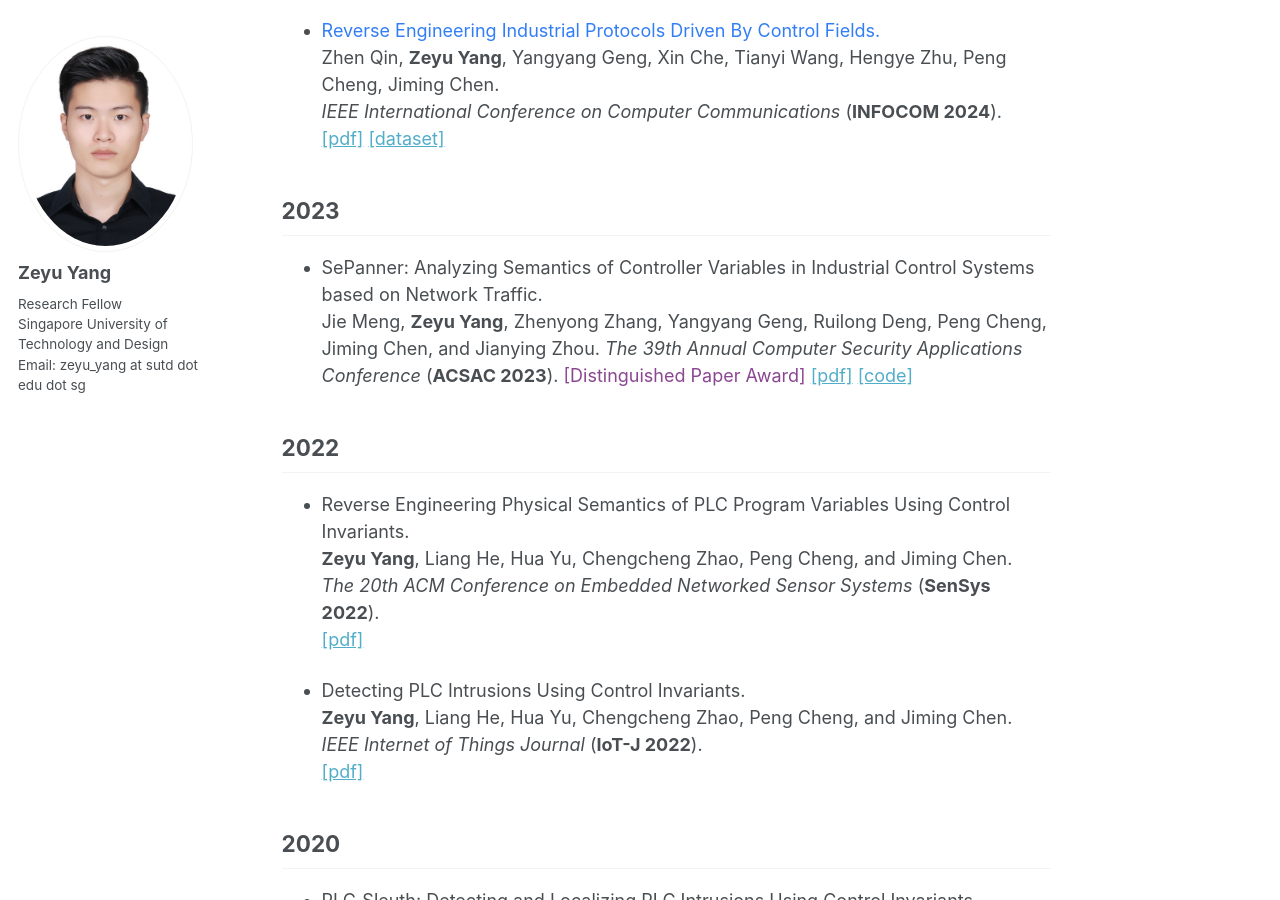
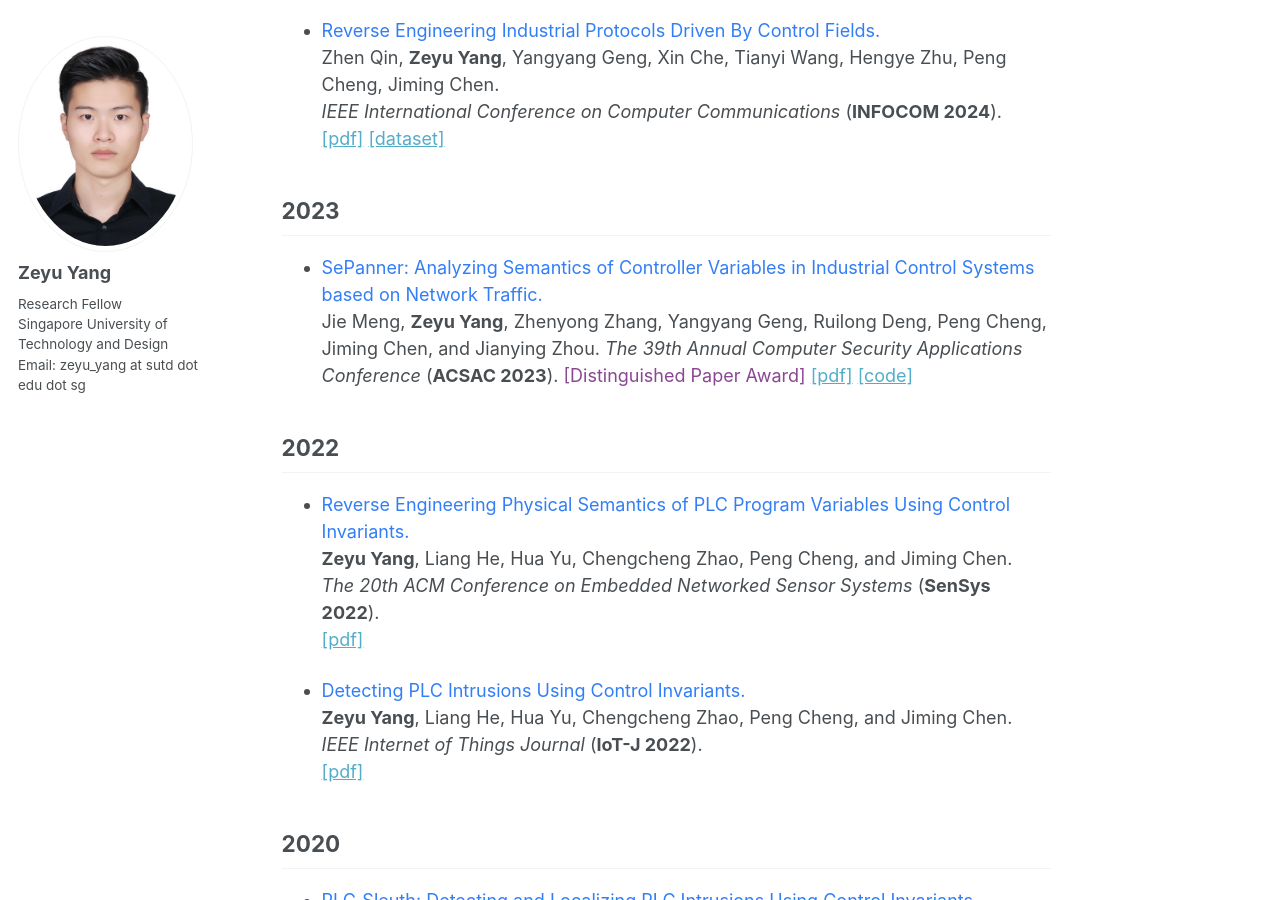
Before and after one commit to zeyuid/zeyuid.github.io, a Jekyll site: the page built from _pages/publications.md, in a window 1280 px wide and 900 px high, scrolled down 404 px. Built offline with Jekyll 4.4.1, drawn with Linux system fonts in a browser that asks for light colours.

Commit message:
add file

```diff
--- a/_pages/publications.md
+++ b/_pages/publications.md
@@ -29,8 +29,8 @@ Zhen Qin, **Zeyu Yang**, Yangyang Geng, Xin Che, Tianyi Wang, Hengye Zhu, Peng C
 
 ## 2023
 
-* SePanner: Analyzing Semantics of Controller Variables in Industrial Control Systems based on Network Traffic.
-<br>
+* <font color="#327ef6">SePanner: Analyzing Semantics of Controller Variables in Industrial Control Systems based on Network Traffic.</font>
+<!-- <br> -->
 Jie Meng, **Zeyu Yang**, Zhenyong Zhang, Yangyang Geng, Ruilong Deng, Peng Cheng, Jiming Chen, and Jianying Zhou.
 <i>The 39th Annual Computer Security Applications Conference</i> (**ACSAC 2023**). <font color="#8b4692">[Distinguished Paper Award]</font>
 <!-- <br> -->
@@ -40,8 +40,8 @@ Jie Meng, **Zeyu Yang**, Zhenyong Zhang, Yangyang Geng, Ruilong Deng, Peng Cheng
 
 ## 2022
 
-* Reverse Engineering Physical Semantics of PLC Program Variables Using Control Invariants.
-<br>
+* <font color="#327ef6">Reverse Engineering Physical Semantics of PLC Program Variables Using Control Invariants.</font>
+<!-- <br> -->
 **Zeyu Yang**, Liang He, Hua Yu, Chengcheng Zhao, Peng Cheng, and Jiming Chen.
 <br>
 <i>The 20th ACM Conference on Embedded Networked Sensor Systems</i> (**SenSys 2022**).
@@ -49,8 +49,8 @@ Jie Meng, **Zeyu Yang**, Zhenyong Zhang, Yangyang Geng, Ruilong Deng, Peng Cheng
 [[pdf]](https://dl.acm.org/doi/10.1145/3560905.3568521)
 
 
-* Detecting PLC Intrusions Using Control Invariants.
-<br>
+* <font color="#327ef6">Detecting PLC Intrusions Using Control Invariants.</font>
+<!-- <br> -->
 **Zeyu Yang**, Liang He, Hua Yu, Chengcheng Zhao, Peng Cheng, and Jiming Chen.
 <br>
 <i>IEEE Internet of Things Journal</i> (**IoT-J 2022**).
@@ -61,8 +61,8 @@ Jie Meng, **Zeyu Yang**, Zhenyong Zhang, Yangyang Geng, Ruilong Deng, Peng Cheng
 
 ## 2020
 
-* PLC‐Sleuth: Detecting and Localizing PLC Intrusions Using Control Invariants.
-<br>
+* <font color="#327ef6">PLC‐Sleuth: Detecting and Localizing PLC Intrusions Using Control Invariants.</font>
+<!-- <br> -->
 **Zeyu Yang**, Liang He, Peng Cheng, Jiming Chen, David K.Y. Yau, and Linkang Du.
 <br>
 <i>The 23rd International Symposium on Research in Attacks, Intrusions and Defenses</i> (**RAID 2020**).
@@ -77,8 +77,8 @@ Hua Yu, **Zeyu Yang**, Liang He, Peng Cheng, Jiming Chen.
 <br>
 [[Video]](https://www.youtube.com/watch?v=2ZVj5IUiN_k)
 
-* An event‐based stealthy attack on remote state estimation.
-<br>
+* <font color="#327ef6">An event‐based stealthy attack on remote state estimation.</font>
+<!-- <br> -->
 Peng Cheng, **Zeyu Yang**, Jiming Chen, Yifei Qi, and Ling Shi.
 <br>
 <i>IEEE Transactions on Automatic Control</i> (**TAC 2020**).
```
